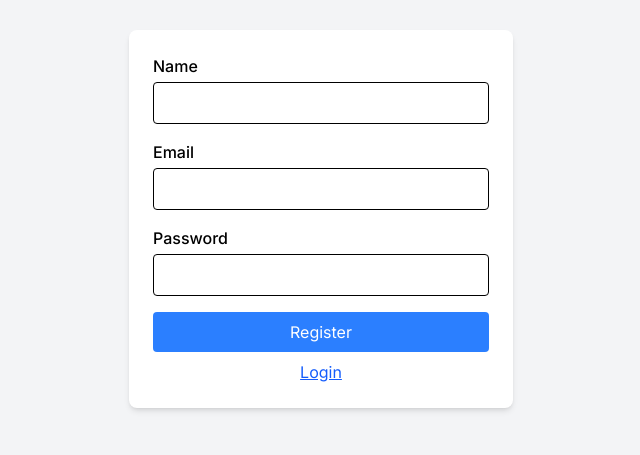
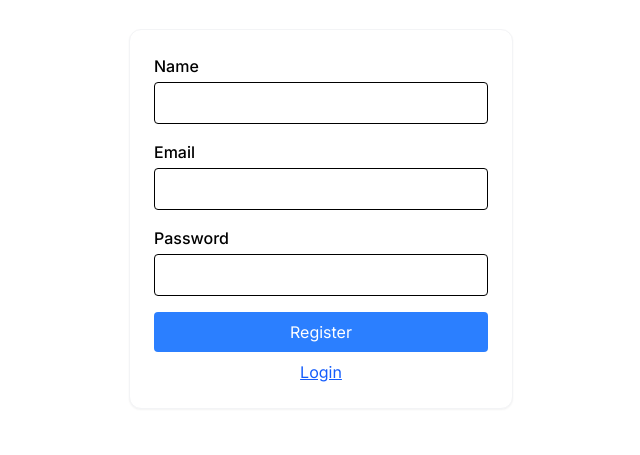
Before and after one commit to KrystianOchmanski/Financy-client, a Next.js app: page /register in a window 1280 px wide. Shown: the part 181-636 px from the top of the page, without its empty margins (319-959 px from the left). Built offline with nearby package versions, Linux system fonts and the light colour scheme.

Commit message:
style change, transfer money disable

```diff
--- a/app/dashboard/page.tsx
+++ b/app/dashboard/page.tsx
@@ -44,11 +44,13 @@ export default function Dashboard() {
           title="Add expense"
           text="Create an expense manually"
         />
-        <ActionCard
-          imgUrl="add_transfer_icon.png"
-          title="Transfer money"
-          text="Select the amount and make a transfer"
-        />
+        <div className="opacity-50 pointer-events-none cursor-not-allowed select-none">
+          <ActionCard
+            imgUrl="add_transfer_icon.png"
+            title="Transfer money"
+            text="Select the amount and make a transfer"
+          />
+        </div>
       </div>
     </>
   );
--- a/app/login/LoginForm.tsx
+++ b/app/login/LoginForm.tsx
@@ -28,8 +28,8 @@ export default function LoginForm() {
   }, [state?.accessToken]);
 
   return (
-    <div className="flex items-center justify-center min-h-screen bg-gray-100">
-      <div className="bg-white p-6 rounded-lg shadow-md w-96">
+    <div className="flex items-center justify-center min-h-screen">
+      <div className="bg-white p-6 border border-gray-100 shadow-xs rounded-xl w-96">
         <form action={loginAction}>
           <div className="mb-4">
             <label className="block mb-1 font-medium">Email</label>
--- a/app/register/RegisterForm.tsx
+++ b/app/register/RegisterForm.tsx
@@ -19,8 +19,8 @@ export default function RegisterForm() {
   }, [state?.redirect, router]);
 
   return (
-    <div className="flex items-center justify-center min-h-screen bg-gray-100">
-      <div className="bg-white p-6 rounded-lg shadow-md w-96">
+    <div className="flex items-center justify-center min-h-screen">
+      <div className="bg-white p-6 border border-gray-100 shadow-xs rounded-xl w-96">
         <form action={registerAction}>
           <div className="mb-4">
             <label className="block mb-1 font-medium">Name</label>
```
